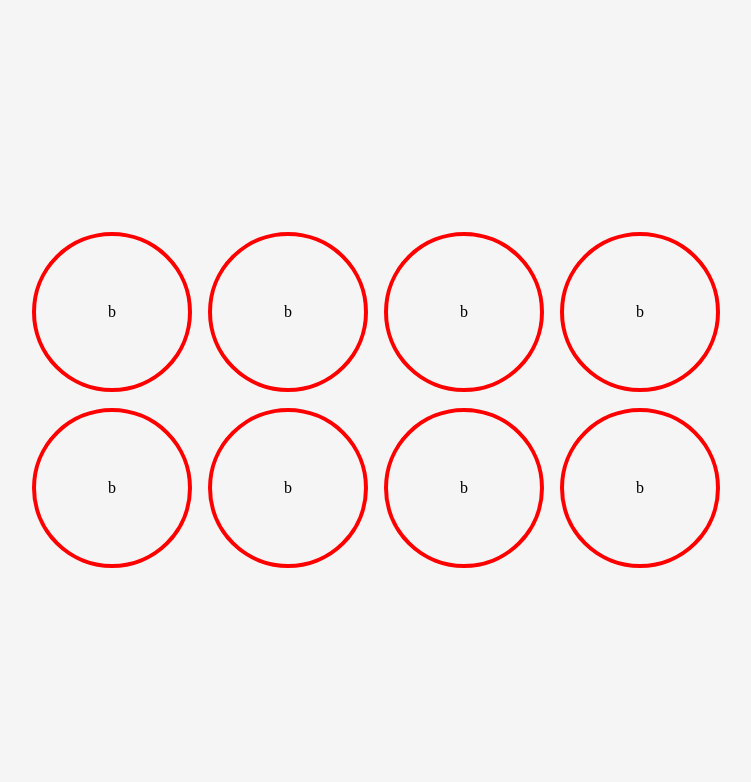
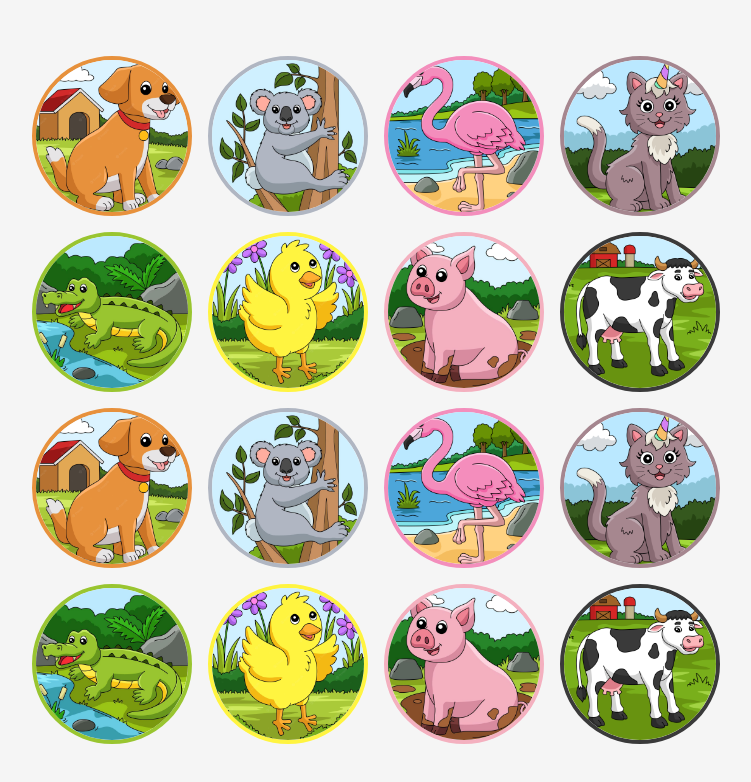
Before and after one commit to CaiqueMorales20/memory-game, a React (Vite) app: page / in a window 1280 px wide. Shown: the top 782 px of the page, without its empty margins (264-1015 px from the left). Built offline with nearby package versions, Linux system fonts and the light colour scheme.

Commit message:
:sparkles: feat: Cards

```diff
--- a/src/components/Card/index.tsx
+++ b/src/components/Card/index.tsx
@@ -1,12 +1,15 @@
 // Styled Components
-import { CardS } from "./style";
+import { CardImg, CardS } from "./style";
+
+// Types
+import { CardProps } from "./types";
 
 // Functional Component
-export const Card = () => {
+export const Card = (props: CardProps) => {
 	// Rendering
 	return (
-		<CardS>
-			<>b</>
+		<CardS color={props.color}>
+			<CardImg src={props.img} />
 		</CardS>
 	);
 };
--- a/src/components/Card/style.tsx
+++ b/src/components/Card/style.tsx
@@ -1,12 +1,23 @@
 // Imports
 import { styled } from "styled-components";
 
+// Types
+type CardProps = {
+	color: string;
+};
+
 // Styled Components
-export const CardS = styled.div`
+export const CardS = styled.div<CardProps>`
 	border-radius: 50%;
-	border: 0.25rem solid red;
+	border: 0.25rem solid ${(props) => props.color};
 	width: 10rem;
 	aspect-ratio: 1 / 1;
 	display: grid;
 	place-items: center;
+	overflow: hidden;
 `;
+
+export const CardImg = styled.img`
+	width: 100%;
+	object-fit: cover;
+`;
--- /dev/null
+++ b/src/components/Card/types.ts
@@ -0,0 +1,7 @@
+// Types
+export type CardProps = {
+	name: string;
+	img: string;
+	color: string;
+	id: number;
+};
--- a/src/components/CardContent/index.tsx
+++ b/src/components/CardContent/index.tsx
@@ -4,19 +4,38 @@ import { Card } from "../Card";
 // Styled Components
 import { CardContentS } from "./style";
 
+// Data
+import { CardData } from "../../global/data";
+
 // Functional Component
 export const CardContent = () => {
 	// Rendering
 	return (
 		<CardContentS>
-			<Card />
-			<Card />
-			<Card />
-			<Card />
-			<Card />
-			<Card />
-			<Card />
-			<Card />
+			{CardData.map((item) => {
+				// Rendering
+				return (
+					<Card
+						name={item.name}
+						img={item.img}
+						color={item.color}
+						id={item.id}
+						key={item.id}
+					/>
+				);
+			})}
+			{CardData.map((item) => {
+				// Rendering
+				return (
+					<Card
+						name={item.name}
+						img={item.img}
+						color={item.color}
+						id={item.id}
+						key={item.id}
+					/>
+				);
+			})}
 		</CardContentS>
 	);
 };
--- a/src/global/data.ts
+++ b/src/global/data.ts
@@ -1,21 +1,21 @@
 // Images
 import DogImg from "../assets/img/CACHORRO.jpg";
-import KoalaImg from "../assets/img/CACHORRO.jpg";
-import FlamingoImg from "../assets/img/CACHORRO.jpg";
-import KittenImg from "../assets/img/CACHORRO.jpg";
-import AlligatorImg from "../assets/img/CACHORRO.jpg";
-import ChickImg from "../assets/img/CACHORRO.jpg";
-import PigImg from "../assets/img/CACHORRO.jpg";
-import CowImg from "../assets/img/CACHORRO.jpg";
+import KoalaImg from "../assets/img/COALA.jpg";
+import FlamingoImg from "../assets/img/FLAMINGO.jpg";
+import KittenImg from "../assets/img/GATINHO.jpg";
+import AlligatorImg from "../assets/img/JACARÉ.jpg";
+import ChickImg from "../assets/img/PINTINHO.jpg";
+import PigImg from "../assets/img/PORQUINHO.jpg";
+import CowImg from "../assets/img/VAQUINHA.jpg";
 
 // Data
-export const Data = [
-	{ id: 1, name: "dog", img: DogImg },
-	{ id: 2, name: "koala", img: KoalaImg },
-	{ id: 3, name: "flamingo", img: FlamingoImg },
-	{ id: 4, name: "kitten", img: KittenImg },
-	{ id: 5, name: "alligator", img: AlligatorImg },
-	{ id: 6, name: "chick", img: ChickImg },
-	{ id: 7, name: "pig", img: PigImg },
-	{ id: 8, name: "cow", img: CowImg },
+export const CardData = [
+	{ id: 1, name: "dog", img: DogImg, color: "#e7913c" },
+	{ id: 2, name: "koala", img: KoalaImg, color: "#b0b6c2" },
+	{ id: 3, name: "flamingo", img: FlamingoImg, color: "#f38ebc" },
+	{ id: 4, name: "kitten", img: KittenImg, color: "#a5868f" },
+	{ id: 5, name: "alligator", img: AlligatorImg, color: "#99c530" },
+	{ id: 6, name: "chick", img: ChickImg, color: "#fff440" },
+	{ id: 7, name: "pig", img: PigImg, color: "#f4b0bf" },
+	{ id: 8, name: "cow", img: CowImg, color: "#3a3a3a" },
 ];
```
